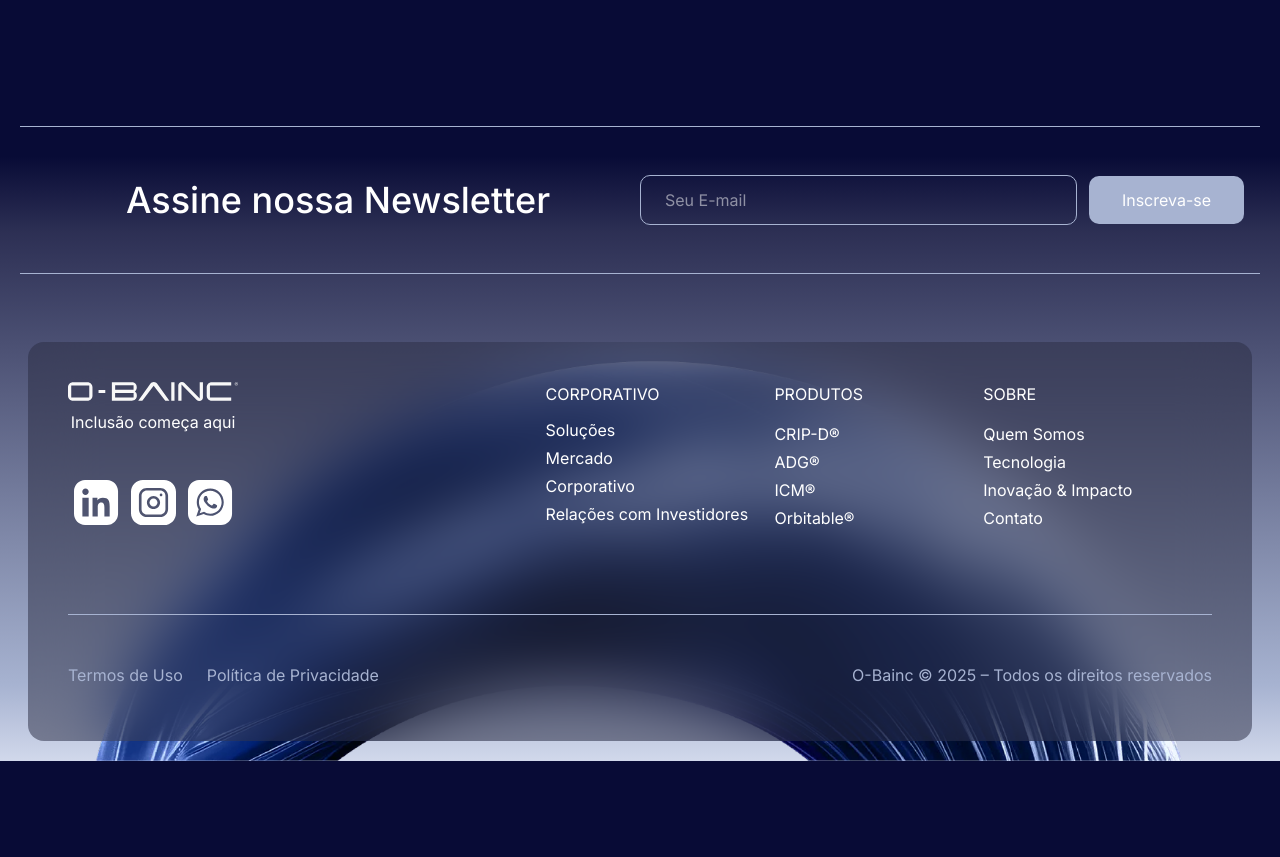
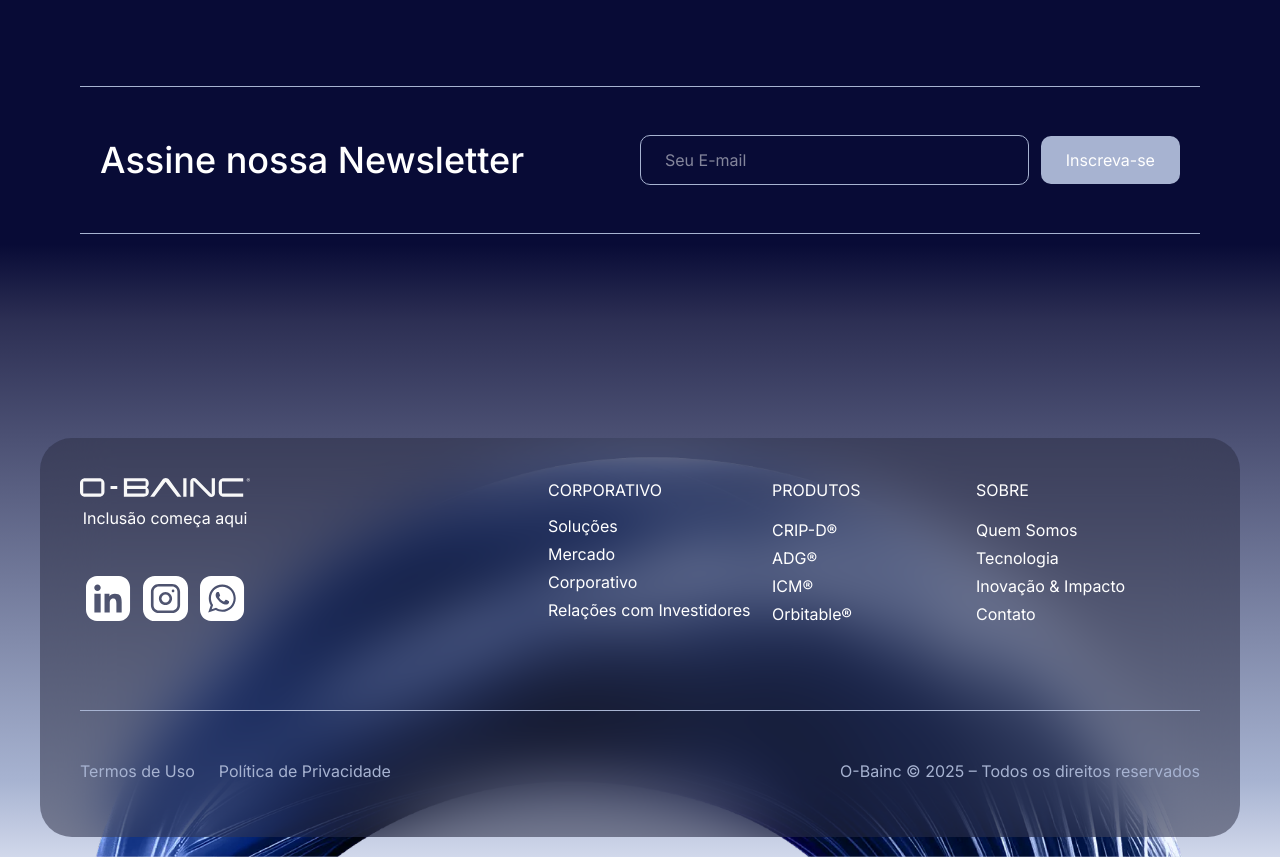
Before and after one commit to devvieiira/o-bainc-frontend, a Next.js app: page / in a window 1280 px wide. Shown: the part 6797-7654 px from the top of the page. Before the commit the page ends 7558 px from the top, so only its background shows below. Built offline with nearby package versions, Linux system fonts and the light colour scheme.

Commit message:
fix: footer card and section

```diff
--- a/app/page.tsx
+++ b/app/page.tsx
@@ -643,13 +643,13 @@ export default function Home() {
           height={1312}
           className="w-full h-auto absolute md:block hidden bottom-0 z-0"
         />
-        <div className="w-full p-5 space-y-7">
-          <div className="w-full relative z-10 xl:py-10 ">
+        <div className="w-full p-5   space-y-7">
+          <div className="w-full relative px-4 md:px-[60px] z-10 xl:pb-44">
             <Separator className="bg-space-mid" />
 
-            <div className="p-5 space-y-7 w-full px-4 flex flex-col items-center justify-center xl:space-y-0 xl:flex-row  xl:py-12">
+            <div className="p-5 space-y-7 w-full flex flex-col items-center justify-center xl:space-y-0 xl:flex-row  xl:py-12">
               {' '}
-              <h2 className="font-medium text-2xl w-full xl:text-4xl text-center">
+              <h2 className="font-medium text-2xl w-full xl:text-4xl text-left">
                 Assine nossa Newsletter
               </h2>
               {/* TODO: add email to newslatter list ( needded to verify with o-bainc admin) */}
--- a/components/footer.tsx
+++ b/components/footer.tsx
@@ -4,8 +4,8 @@ import { Separator } from './ui/separator';
 
 const Footer = () => {
   return (
-    <footer className="w-full px-2 z-10 ">
-      <div className="z-10 flex flex-col items-center xl:px-10 pb-10 justify-center px-5 dark-glass w-full rounded-2xl overflow-clip antialiased">
+    <footer className="w-full md:px-5 px-[15px] z-10 ">
+      <div className="z-10 flex flex-col items-center xl:px-10 pb-10 justify-center px-5 dark-glass w-full rounded-4xl overflow-clip antialiased">
         <div className="xl:grid xl:grid-cols-5 py-10 w-full">
           <div className="pb-10 flex flex-col xl:col-span-2 xl:items-center xl:justify-self-start">
             <div className="flex flex-col mb-[14px] space-y-2 items-center justify-center ">
@@ -87,7 +87,7 @@ const Footer = () => {
 
         <div className="space-y-5 xl:space-y-2 w-full flex flex-col">
           <Separator className="bg-space-mid" />
-          <div className="w-full xl:flex xl:items-start xl:justify-end pt-10">
+          <div className="w-full xl:flex xl:items-start xl:justify-end pt-3 md:pt-10">
             <div className="text-space-mid w-full space-y-4">
               <ul className="flex items-center space-x-6 xl:justify-self-start justify-center text-center">
                 <li className="hover:text-white">
@@ -98,7 +98,7 @@ const Footer = () => {
                 </li>
               </ul>
             </div>
-            <div className="w-full flex text-space-mid items-center xl:justify-end justify-center text-center">
+            <div className="w-full flex text-space-mid pt-3 md:pt-0 items-center xl:justify-end justify-center text-center">
               <p className="mb-[14px] max-w-4/5">
                 O-Bainc © 2025 – Todos os direitos reservados
               </p>
```
